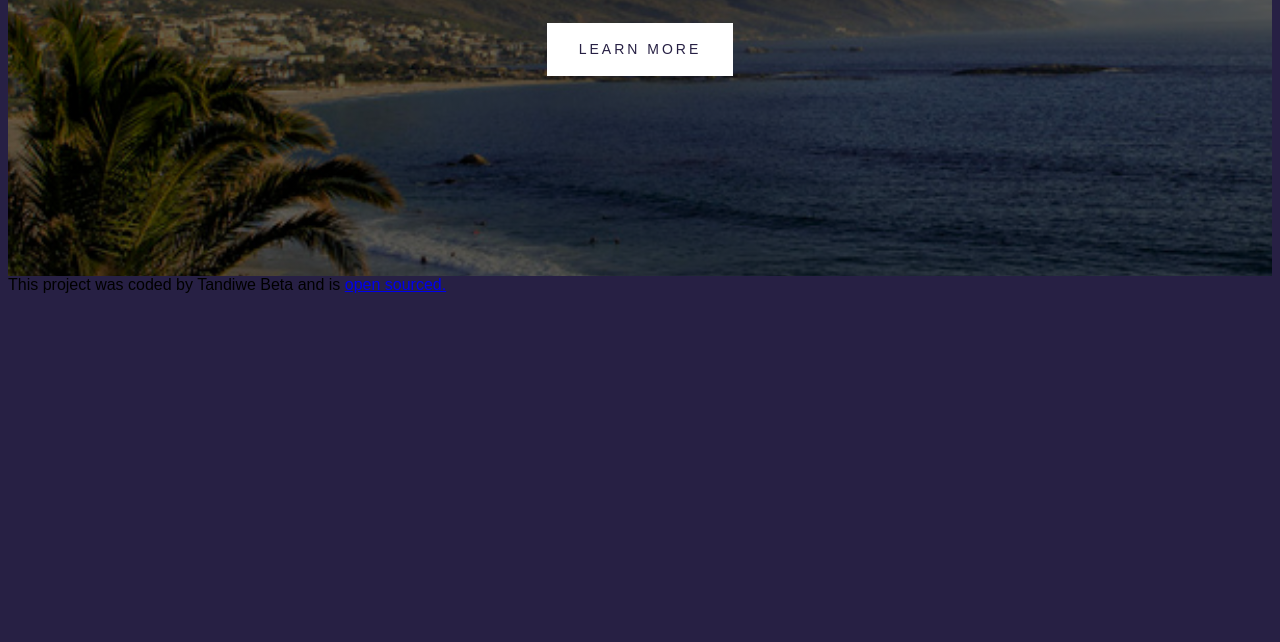
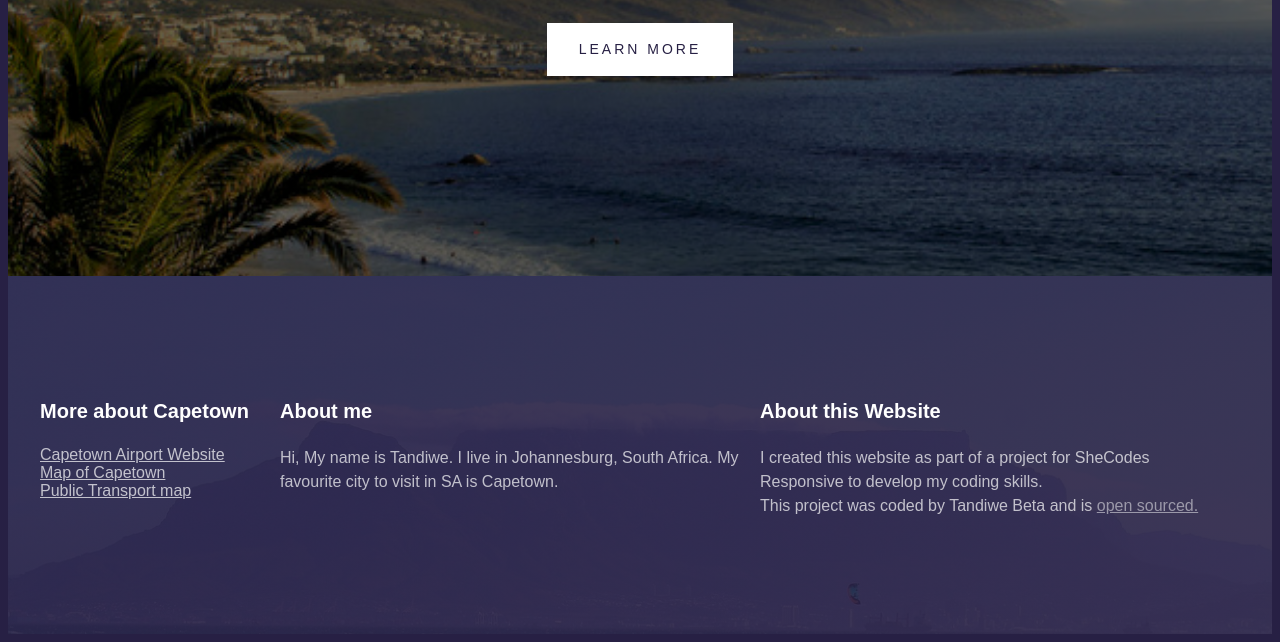
Before and after one commit to TandiweBeta/capetown-travel-project, a plain HTML site: page index.html in a window 1280 px wide. Shown: the part 479-1121 px from the top of the page. Before the commit the page ends 800 px from the top, so only its background shows below. Drawn offline with Linux system fonts and the light colour scheme.

Commit message:
Added the footer and edited the header

```diff
--- a/index.html
+++ b/index.html
@@ -11,15 +11,53 @@
   <header>
     <h3>.TRAVEL.</h3>
     <h1>Welcome to Capetown</h1>
-    <h2>Legislative Capital of South Africa</h2>
+    <h2> The Mother City</h2>
     <a href="more">Learn more</a>
   </header>
   <footer>
-    This project was coded by Tandiwe Beta and is
+    <section class="grid">
+    <div>
+    <h3>More about Capetown</h3>
+    <ul>
+      <li>
+        <a href="https://capetown-internationalairport.co.za/index.html#/from/CPT/country/South+Africa"
+        target="_blank">
+        Capetown Airport Website
+        </a>
+      </li>
+      <li>
+        <a href="https://maps.app.goo.gl/PwBtLeacvmMVqn5g9"
+        target="_blank">
+        Map of Capetown
+        </a>
+      </li>
+      <li>
+        <a href="https://www.myciti.org.za/en/routes-stops/route-map-downloads/"
+        target="_blank">
+        Public Transport map
+        </a>
+      </li>
+    </ul>
+    </div>
+    <div>
+      <h3>About me</h3>
+      <p> Hi, My name is Tandiwe. I live in Johannesburg, South Africa. My favourite city to visit in SA is Capetown.
+     </p>
+    </div>
+    <div>
+      <h3>About this Website</h3>
+      <p>
+         I created this website as part of a project for SheCodes Responsive to develop my coding skills.
+      <br/>
+     This project was coded by Tandiwe Beta and is
     <a href="https://github.com/TandiweBeta/capetown-travel-project"
-     target="_blank" > open sourced.
+     target="_blank" >open sourced.
      </a>
-  </footer>
+
+     </p>
+     </div>
+     </section>
+   </footer>
  </div>
 </body>
 </html>
--- a/src/style.css
+++ b/src/style.css
@@ -5,6 +5,11 @@ body{
 .container{
   max-width: 1400px;
   margin: 0 auto;
+}
+.grid{
+  display: grid;
+  grid-template-columns: 1fr 2fr 2fr;
+
 }
 header{
   background-image:linear-gradient(
@@ -50,8 +55,49 @@ header a {
   padding:16px 32px ;
   display: inline-block;
   margin-top: 30px;
+}footer{
+  color: white;
+  background-image:linear-gradient(
+  rgba(39, 32 ,68, 0.9),
+  rgba(39, 32, 68, 0.9)),
+   url("../images/cape-town.jpg");
+   background-repeat: no-repeat;
+  background-size: cover;
+  padding: 100px 0;
+
 }
-@media(max-width:900px){
+footer h3{
+  font-weight: 700px;
+  font-size: 20px;
+  line-height: 30px;
+}
+section{
+  max-width: 1200px;
+  margin: 0 auto;
+}
+footer p {
+  font-weight: 400px;
+  font-size: 16px;
+  line-height: 24px;
+  opacity: 0.7;
+  margin-right: 20px;
+}
+footer ul{
+  padding: 0;
+}
+
+footer li{
+ list-style: none;
+ margin: 0;
+ padding: 0;
+}
+
+footer a {
+color:white ;
+opacity:0.7;
+}
+
+@media(max-width:960px){
   header{
     padding:60px 0;
   }
```
